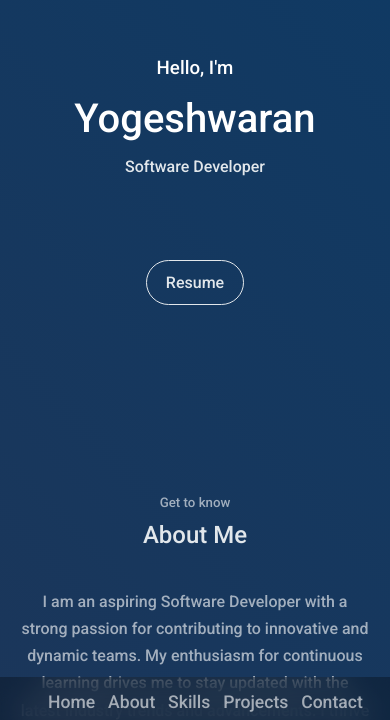
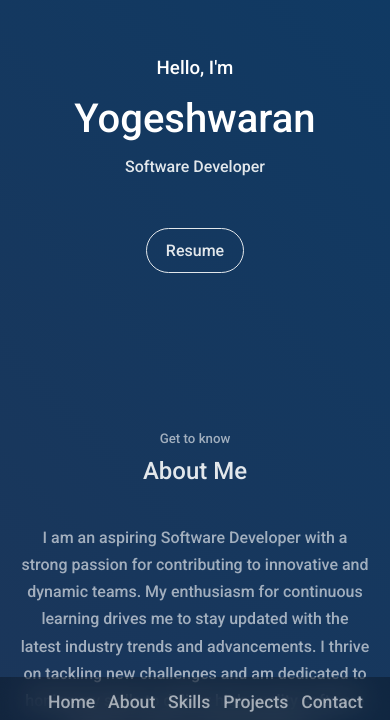
Before and after one commit to yogeshwaran99/site, a React (Create React App) app: page / in a window 390 px wide. Shown: the part 107-827 px from the top of the page. Built offline with nearby package versions, Linux system fonts and the light colour scheme.

Commit message:
media for profile

```diff
--- a/src/components/profile/profile.css
+++ b/src/components/profile/profile.css
@@ -29,10 +29,14 @@
 @media screen and (max-width: 600px){
   #profile{
     padding-top: 4rem;
-    padding-bottom: 4rem;
+    padding-bottom: 2rem;
   }
   .profile__container {
     text-align: center;
     }
+  .cta{
+    margin-bottom:0rem;
+    margin-top: 3rem;
+  }
 
 }
```
